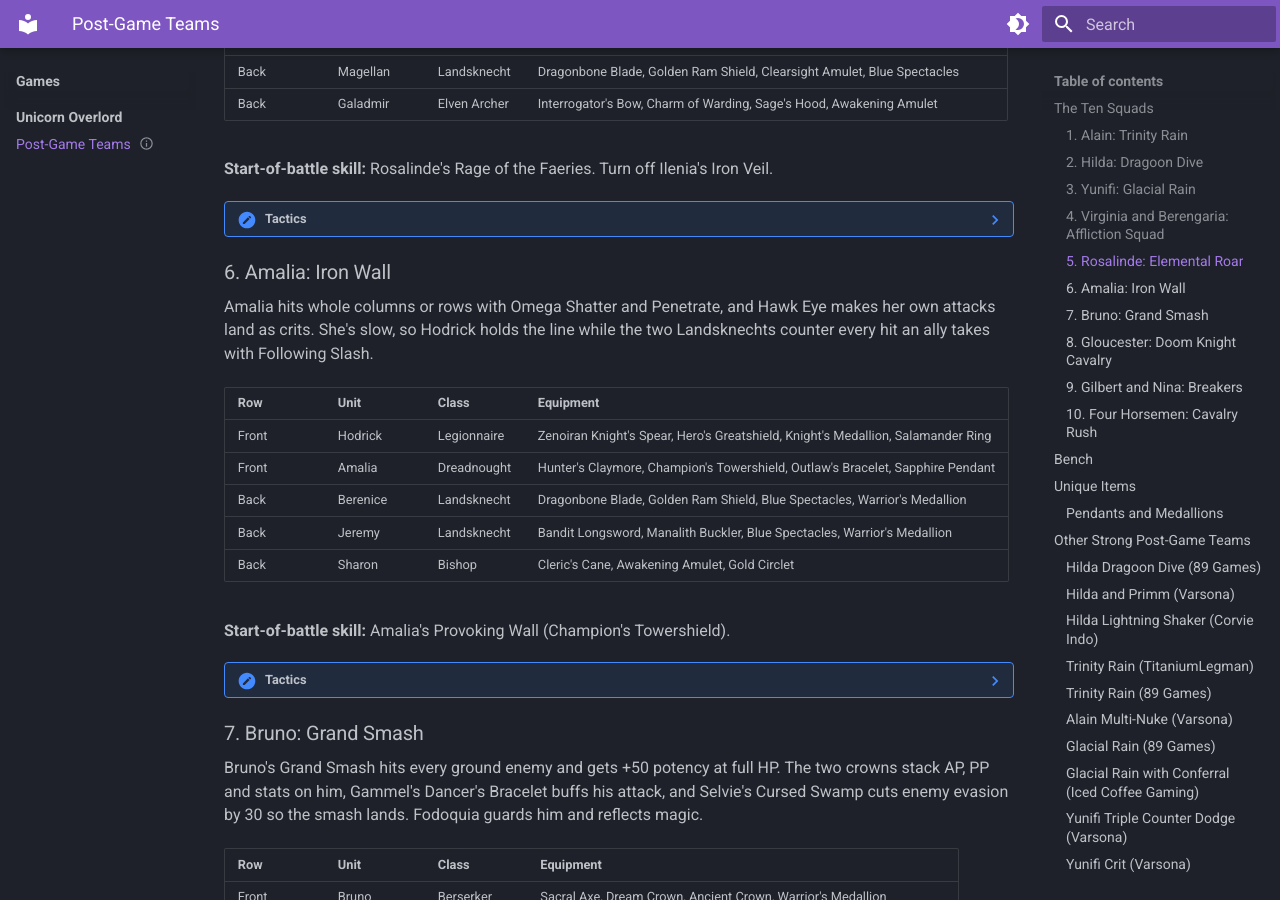
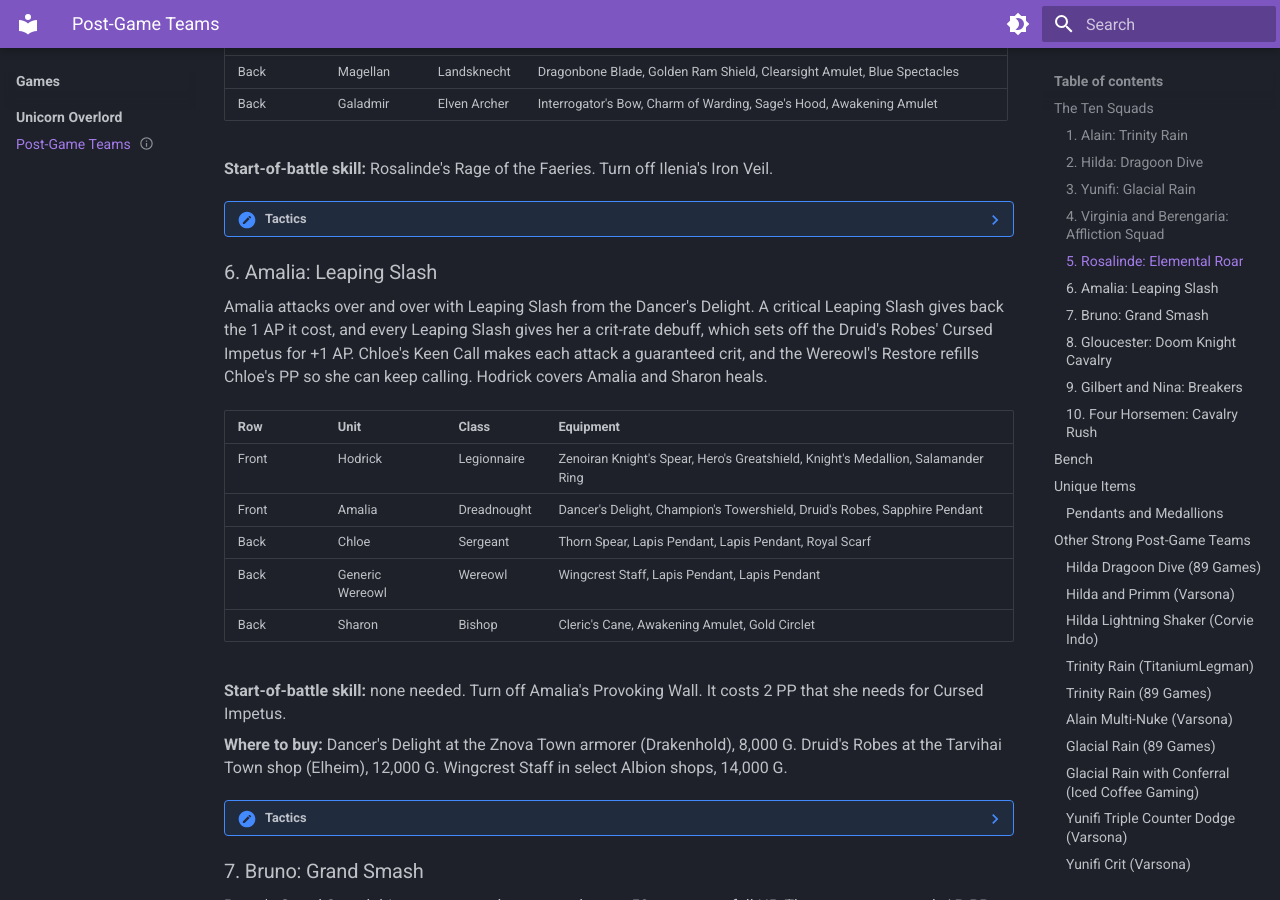
Before and after one commit to princeodd47/heygoodbuddy.com, an MkDocs documentation site: the page built from docs/games/unicorn-overlord/post-game-teams.md, in a window 1280 px wide and 900 px high, scrolled down 2904 px. Built offline with MkDocs 1.6.1 and Material for MkDocs 9.7.7, drawn with Linux system fonts in a browser that asks for light colours; some of the changed text lies outside the part shown.

Commit message:
Make Amalia's Leaping Slash loop squad 6 and move Iron Wall to alternatives
Co-Authored-By: Claude Opus 5.5 <noreply@anthropic.com>

```diff
--- a/docs/games/unicorn-overlord/post-game-teams.md
+++ b/docs/games/unicorn-overlord/post-game-teams.md
@@ -263,45 +263,54 @@ Iron Veil.
     | Galadmir | Active | Attack | Flying |
     | Galadmir | Active | Attack | Lowest HP enemy |
 
-### 6. Amalia: Iron Wall
-
-Amalia hits whole columns or rows with Omega Shatter and Penetrate, and Hawk
-Eye makes her own attacks land as crits. She's slow, so Hodrick holds the
-line while the two Landsknechts counter every hit an ally takes with
-Following Slash.
+### 6. Amalia: Leaping Slash
+
+Amalia attacks over and over with Leaping Slash from the Dancer's Delight. A
+critical Leaping Slash gives back the 1 AP it cost, and every Leaping Slash
+gives her a crit-rate debuff, which sets off the Druid's Robes' Cursed
+Impetus for +1 AP. Chloe's Keen Call makes each attack a guaranteed crit, and
+the Wereowl's Restore refills Chloe's PP so she can keep calling. Hodrick
+covers Amalia and Sharon heals.
 
 | Row | Unit | Class | Equipment |
 | --- | --- | --- | --- |
 | Front | Hodrick | Legionnaire | Zenoiran Knight's Spear, Hero's Greatshield, Knight's Medallion, Salamander Ring |
-| Front | Amalia | Dreadnought | Hunter's Claymore, Champion's Towershield, Outlaw's Bracelet, Sapphire Pendant |
-| Back | Berenice | Landsknecht | Dragonbone Blade, Golden Ram Shield, Blue Spectacles, Warrior's Medallion |
-| Back | Jeremy | Landsknecht | Bandit Longsword, Manalith Buckler, Blue Spectacles, Warrior's Medallion |
+| Front | Amalia | Dreadnought | Dancer's Delight, Champion's Towershield, Druid's Robes, Sapphire Pendant |
+| Back | Chloe | Sergeant | Thorn Spear, Lapis Pendant, Lapis Pendant, Royal Scarf |
+| Back | Generic Wereowl | Wereowl | Wingcrest Staff, Lapis Pendant, Lapis Pendant |
 | Back | Sharon | Bishop | Cleric's Cane, Awakening Amulet, Gold Circlet |
 
-**Start-of-battle skill:** Amalia's Provoking Wall (Champion's Towershield).
-
-??? note "Tactics"
-
-    | Unit | Type | Skill | Condition |
-    | --- | --- | --- | --- |
-    | Amalia | Active | Omega Shatter | Row with 2 or more enemies |
-    | Amalia | Active | Penetrate | Full column |
-    | Amalia | Active | Heavy Slash | None |
-    | Amalia | Passive | Wide Pursuit | Own PP 3 or more |
-    | Amalia | Passive | Hawk Eye | None |
-    | Amalia | Passive | Heavy Guard | None |
+**Start-of-battle skill:** none needed. Turn off Amalia's Provoking Wall. It
+costs 2 PP that she needs for Cursed Impetus.
+
+**Where to buy:** Dancer's Delight at the Znova Town armorer (Drakenhold),
+8,000 G. Druid's Robes at the Tarvihai Town shop (Elheim), 12,000 G.
+Wingcrest Staff in select Albion shops, 14,000 G.
+
+??? note "Tactics"
+
+    | Unit | Type | Skill | Condition |
+    | --- | --- | --- | --- |
+    | Amalia | Active | Leaping Slash | Lowest HP enemy |
+    | Amalia | Active | Leaping Slash | None |
+    | Amalia | Passive | Cursed Impetus | None |
+    | Chloe | Active | Long Thrust | Full column |
+    | Chloe | Passive | Keen Call | Target Amalia |
+    | Wereowl | Active | Night Vision | Front row |
+    | Wereowl | Active | Aurora Veil | None |
+    | Wereowl | Passive | Restore | Target Chloe |
     | Hodrick | Active | Row attack | Row with 2 or more enemies |
+    | Hodrick | Passive | Heavy Cover | Target Amalia |
     | Hodrick | Passive | Heavy Cover | Lowest HP ally |
-    | Berenice | Active | Killing Chain | Lowest HP enemy |
-    | Berenice | Active | Heavy Slash | None |
-    | Berenice | Passive | Following Slash | None |
-    | Berenice | Passive | Bull Force | None |
-    | Jeremy | Active | Killing Chain | Lowest HP enemy |
-    | Jeremy | Active | Heavy Slash | None |
-    | Jeremy | Passive | Following Slash | None |
-    | Jeremy | Passive | Bull Force | None |
     | Sharon | Active | Row heal | Anyone below 75% HP |
     | Sharon | Passive | Dispel | Buffed enemy |
+
+    Amalia's Hawk Eye, Heavy Guard and Wild Kick are off so all her PP goes
+    to Cursed Impetus. Each point of her PP is one more Leaping Slash. Each
+    Keen Call makes a Slash free, since the crit refunds its AP. PP caps at
+    4, so Amalia, Chloe and the Wereowl add up to about 12 extra Slashes on
+    top of her own AP. Turn off Chloe's First Aid and Active Gift so her PP
+    goes to Keen Call.
 
 ### 7. Bruno: Grand Smash
 
@@ -534,8 +541,8 @@ Items you only have one of, and who holds them.
 | Sapphire Pendant (3) | 3 | Yahna, Hilda, Amalia |
 | Amethyst Pendant (1) | 1 | Gloucester |
 | Carnelian Pendant | 7 | Yahna, Hilda, Morard, Dinah, Selvie, Clive, Renault |
-| Lapis Pendant | 11 | Alain, Sanatio, Lex, Raenys, Ramona, Travis, Lhinalagos, Dinah, Ithilion, Gammel, Nigel |
-| Warrior's Medallion (5) | 5 | Yunifi, Morard, Berenice, Jeremy, Bruno |
+| Lapis Pendant | 15 | Alain, Sanatio, Lex, Raenys, Ramona, Travis, Lhinalagos, Dinah, Ithilion, Gammel, Nigel, Chloe (2), Wereowl (2) |
+| Warrior's Medallion (5) | 3 | Yunifi, Morard, Bruno |
 | Knight's Medallion (5) | 5 | Bryce, Hodrick, Fodoquia, Adel, Jerome |
 | Sorcerer's Medallion (5) | 2 | Railanor, Rosalinde |
 
@@ -1527,6 +1534,46 @@ Hilda clear rows, and Yunifi covers armored and flying enemies.
     | Yunifi | Passive | Eagle Eye | None |
     | Yunifi | Passive | Triple Counter | None |
 
+### Amalia: Iron Wall
+
+Amalia hits whole columns or rows with Omega Shatter and Penetrate, and Hawk
+Eye makes her own attacks land as crits. She's slow, so Hodrick holds the
+line while the two Landsknechts counter every hit an ally takes with
+Following Slash. Berenice and Jeremy come from the bench.
+
+| Row | Unit | Class | Equipment |
+| --- | --- | --- | --- |
+| Front | Hodrick | Legionnaire | Zenoiran Knight's Spear, Hero's Greatshield, Knight's Medallion, Salamander Ring |
+| Front | Amalia | Dreadnought | Hunter's Claymore, Champion's Towershield, Outlaw's Bracelet, Sapphire Pendant |
+| Back | Berenice | Landsknecht | Dragonbone Blade, Golden Ram Shield, Blue Spectacles, Warrior's Medallion |
+| Back | Jeremy | Landsknecht | Bandit Longsword, Manalith Buckler, Blue Spectacles, Warrior's Medallion |
+| Back | Sharon | Bishop | Cleric's Cane, Awakening Amulet, Gold Circlet |
+
+**Start-of-battle skill:** Amalia's Provoking Wall (Champion's Towershield).
+
+??? note "Tactics"
+
+    | Unit | Type | Skill | Condition |
+    | --- | --- | --- | --- |
+    | Amalia | Active | Omega Shatter | Row with 2 or more enemies |
+    | Amalia | Active | Penetrate | Full column |
+    | Amalia | Active | Heavy Slash | None |
+    | Amalia | Passive | Wide Pursuit | Own PP 3 or more |
+    | Amalia | Passive | Hawk Eye | None |
+    | Amalia | Passive | Heavy Guard | None |
+    | Hodrick | Active | Row attack | Row with 2 or more enemies |
+    | Hodrick | Passive | Heavy Cover | Lowest HP ally |
+    | Berenice | Active | Killing Chain | Lowest HP enemy |
+    | Berenice | Active | Heavy Slash | None |
+    | Berenice | Passive | Following Slash | None |
+    | Berenice | Passive | Bull Force | None |
+    | Jeremy | Active | Killing Chain | Lowest HP enemy |
+    | Jeremy | Active | Heavy Slash | None |
+    | Jeremy | Passive | Following Slash | None |
+    | Jeremy | Passive | Bull Force | None |
+    | Sharon | Active | Row heal | Anyone below 75% HP |
+    | Sharon | Passive | Dispel | Buffed enemy |
+
 ## Sources
 
 YouTube:
@@ -1547,6 +1594,7 @@ YouTube:
 Written:
 
 - Merqurial, [Unicorn Overlord guide on GameFAQs](https://gamefaqs.gamespot.com/switch/426397-unicorn-overlord/faqs/81216): items, class skills, sample units
+- GameFAQs board, [Amalia thread](https://gamefaqs.gamespot.com/boards/426397-unicorn-overlord/80732519): squad 6's Leaping Slash loop
 - [Game8 Unicorn Overlord wiki](https://game8.co/games/Unicorn-Overlord): character builds and weapon types
 - [Unicorn Overlord Fandom wiki](https://unicornoverlord.fandom.com/wiki/Characters): classes, Black Cat-Ear Hood
 - [Unicorn Overlord Miraheze wiki](https://unilord.miraheze.org/wiki/Main_Page): item sources and counts
```
Also changed, not shown: other parts of docs/games/unicorn-overlord/post-game-teams.md (+2 -4 lines), notes/unicorn-overlord/post-game-teams-research.md (+46 -0 lines).
